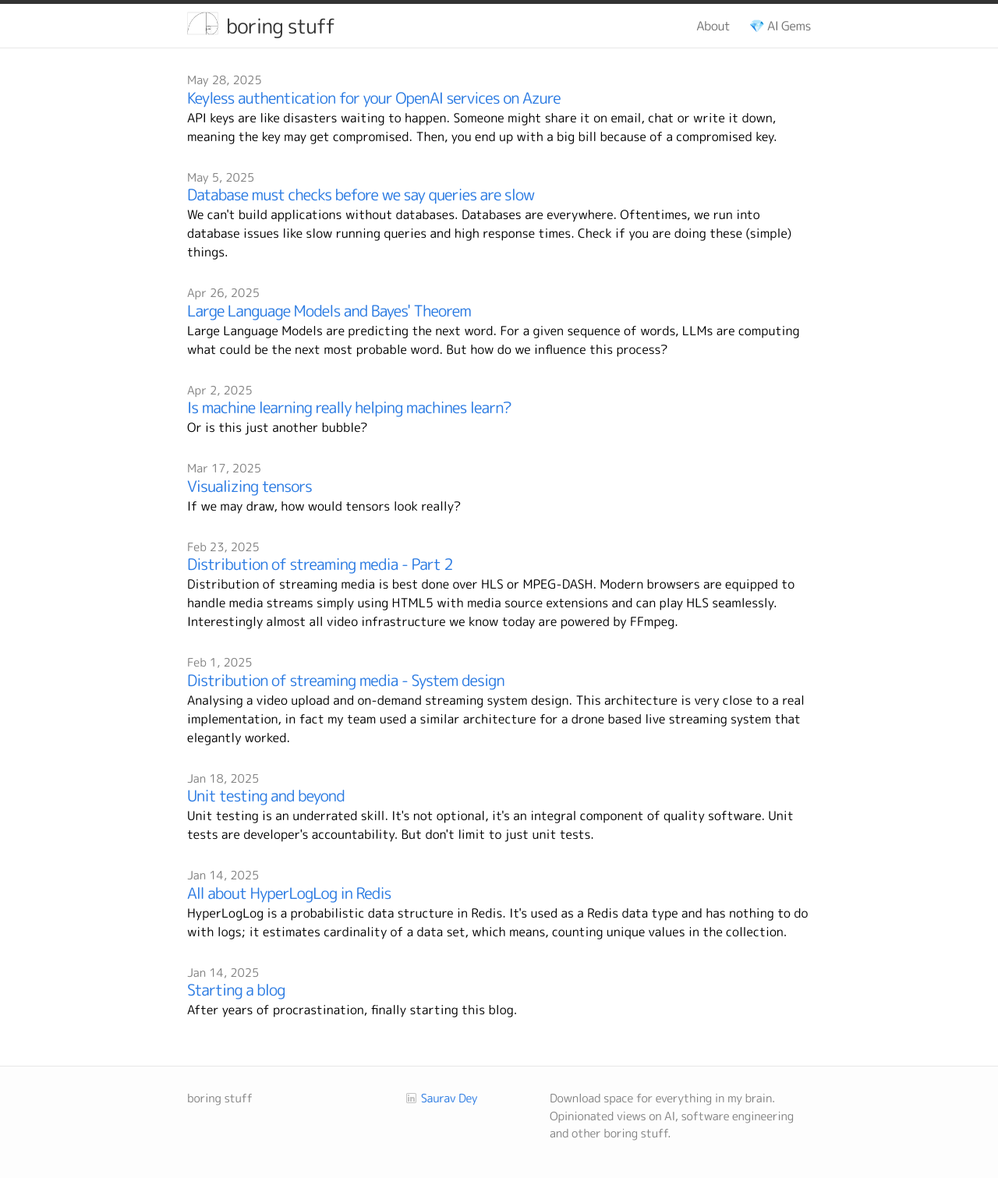
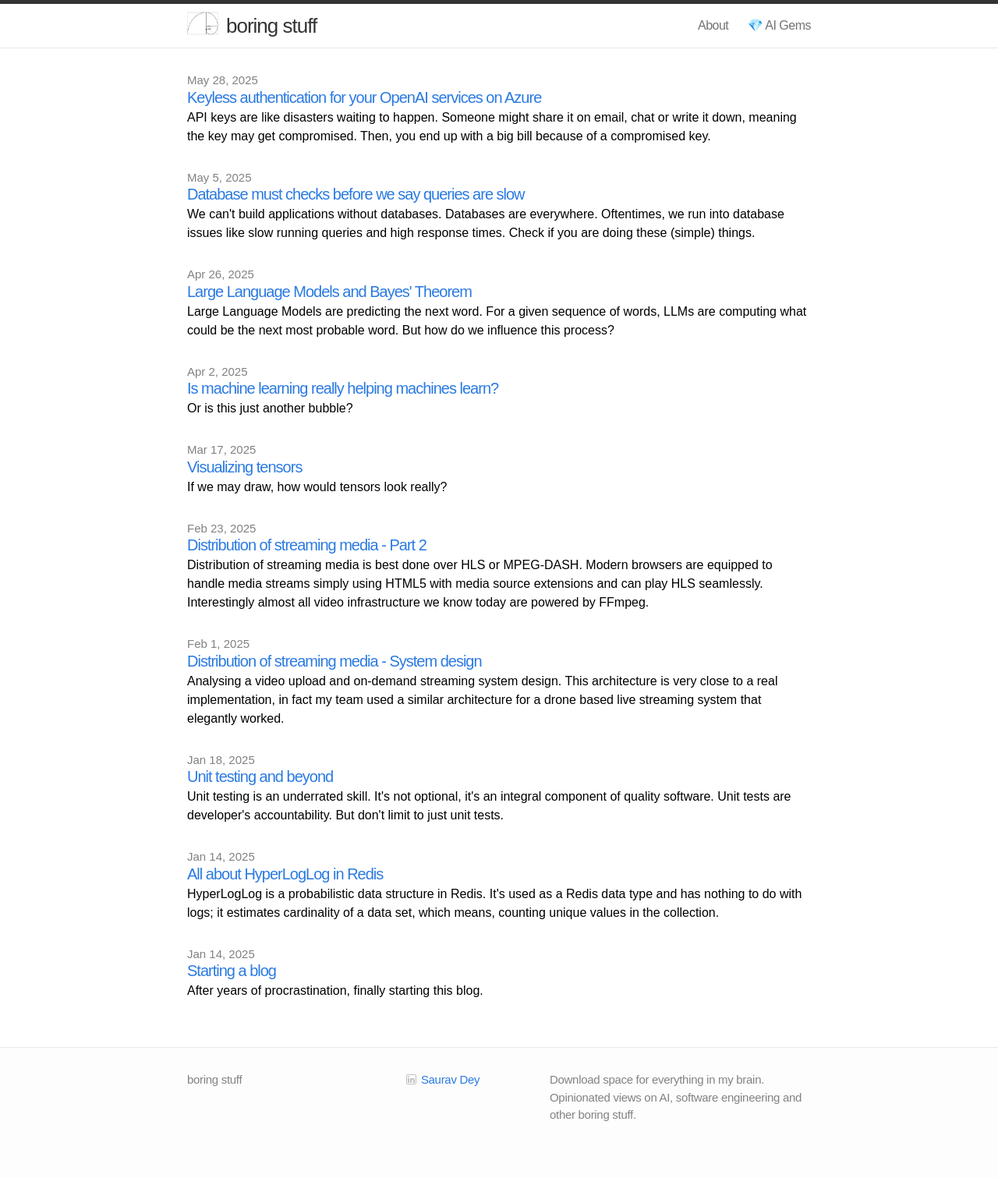
Before and after one commit to mindyouragents/mindyouragents.github.io, a Jekyll site: the page built from index.html, in a window 1280 px wide. Shown: the whole page at 78% size. Built offline with Jekyll 4.4.1, drawn with Linux system fonts in a browser that asks for light colours; some web fonts are replaced; after the commit the page ends 1487 px from its top, so only the background shows below that.

Commit message:
Update head.html

```diff
--- a/_includes/head.html
+++ b/_includes/head.html
@@ -9,7 +9,7 @@
 
     <link rel="preconnect" href="https://fonts.googleapis.com">
     <link rel="preconnect" href="https://fonts.gstatic.com" crossorigin>
-    <link href="https://fonts.googleapis.com/css2?family=M+PLUS+Rounded+1c&display=swap" rel="stylesheet">
+    <link href="https://fonts.googleapis.com/css2?family=Mansalva&display=swap" rel="stylesheet">
 
 <!-- Custom CSS -->
     <link rel="stylesheet" href="{{ "/css/main.css" | prepend: site.baseurl }}">
```
